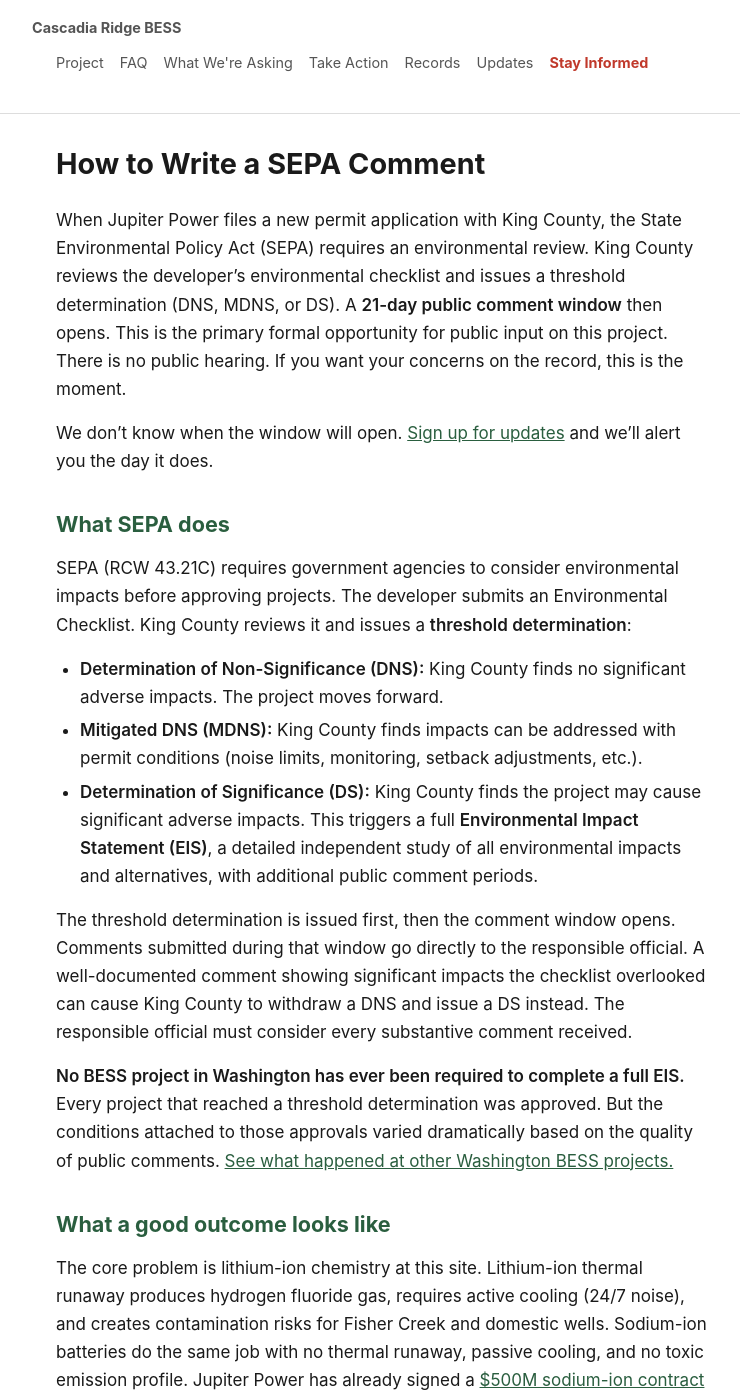
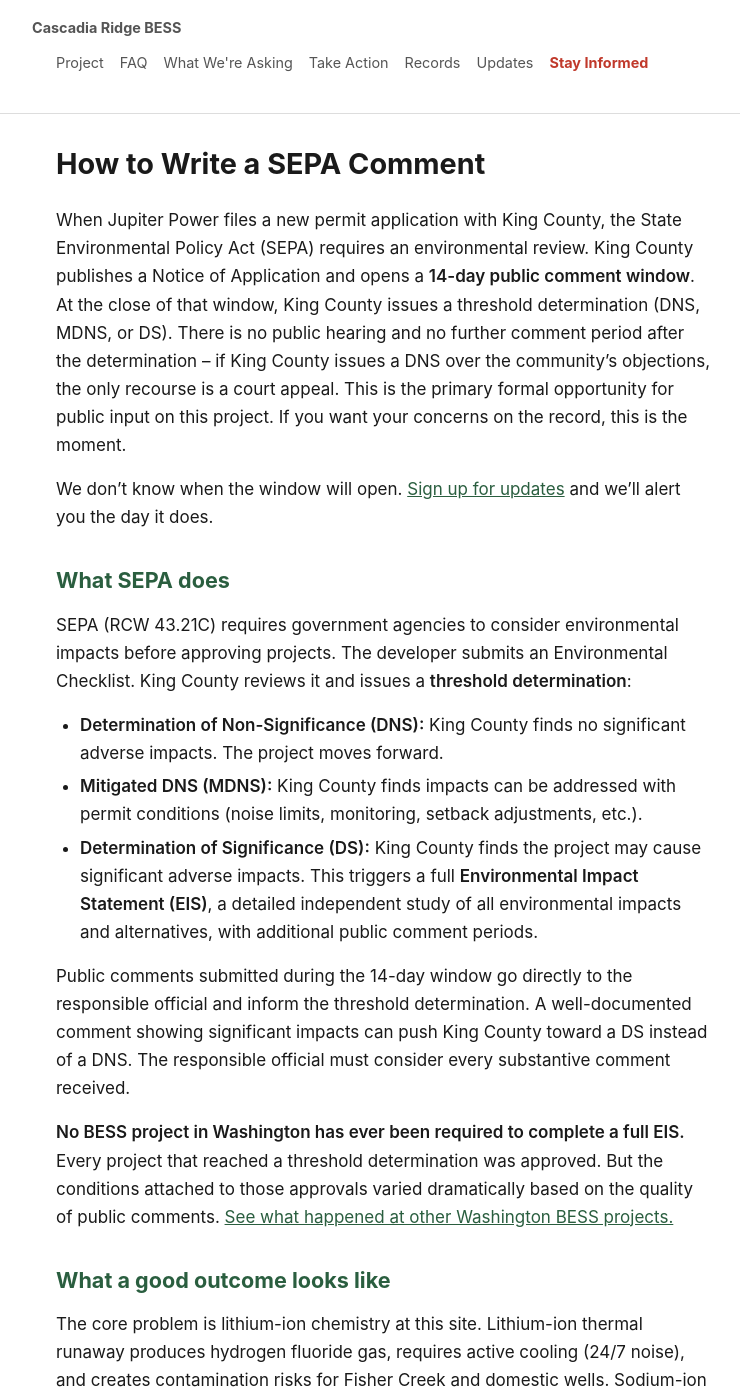
Before and after one commit to calef/cascadia-ridge-bess, a Jekyll site: the page built from _pages/sepa-comments.md, in a window 1280 px wide and 1400 px high. Shown: the whole window, without its empty margins (256-996 px from the left). Built offline with Jekyll 4.4.1, drawn with Linux system fonts in a browser that asks for light colours; some of the changed text lies outside the part shown.

```diff
--- a/_pages/sepa-comments.md
+++ b/_pages/sepa-comments.md
@@ -2,7 +2,7 @@
 title: "How to Write a SEPA Comment"
 ---
 
-When Jupiter Power files a new permit application with King County, the State Environmental Policy Act (SEPA) requires an environmental review. King County reviews the developer's environmental checklist and issues a threshold determination (DNS, MDNS, or DS). A **21-day public comment window** then opens. This is the primary formal opportunity for public input on this project. There is no public hearing. If you want your concerns on the record, this is the moment.
+When Jupiter Power files a new permit application with King County, the State Environmental Policy Act (SEPA) requires an environmental review. King County publishes a Notice of Application and opens a **14-day public comment window**. At the close of that window, King County issues a threshold determination (DNS, MDNS, or DS). There is no public hearing and no further comment period after the determination -- if King County issues a DNS over the community's objections, the only recourse is a court appeal. This is the primary formal opportunity for public input on this project. If you want your concerns on the record, this is the moment.
 
 We don't know when the window will open. [Sign up for updates](/subscribe) and we'll alert you the day it does.
 
@@ -14,7 +14,7 @@ SEPA (RCW 43.21C) requires government agencies to consider environmental impacts
 - **Mitigated DNS (MDNS):** King County finds impacts can be addressed with permit conditions (noise limits, monitoring, setback adjustments, etc.).
 - **Determination of Significance (DS):** King County finds the project may cause significant adverse impacts. This triggers a full **Environmental Impact Statement (EIS)**, a detailed independent study of all environmental impacts and alternatives, with additional public comment periods.
 
-The threshold determination is issued first, then the comment window opens. Comments submitted during that window go directly to the responsible official. A well-documented comment showing significant impacts the checklist overlooked can cause King County to withdraw a DNS and issue a DS instead. The responsible official must consider every substantive comment received.
+Public comments submitted during the 14-day window go directly to the responsible official and inform the threshold determination. A well-documented comment showing significant impacts can push King County toward a DS instead of a DNS. The responsible official must consider every substantive comment received.
 
 **No BESS project in Washington has ever been required to complete a full EIS.** Every project that reached a threshold determination was approved. But the conditions attached to those approvals varied dramatically based on the quality of public comments. [See what happened at other Washington BESS projects.](/wa-bess-sepa)
 
@@ -27,7 +27,7 @@ Either of these SEPA outcomes gets the batteries changed:
 **Determination of Significance (DS) / full EIS.** This is the strongest outcome. A DS triggers a full Environmental Impact Statement, which requires a formal **alternatives analysis** covering alternative technologies, alternative sites, and the no-action alternative. That puts the chemistry choice on the record and forces Jupiter Power to justify using lithium-ion when a non-thermal-runaway alternative is commercially available. A full EIS also means:
 
 - Independent analysis of fire risk, toxic emissions, noise, stormwater, habitat, seismic hazard, and cumulative effects
-- Additional public comment periods (21 days for scoping, 30 days for the draft EIS)
+- Additional public comment periods (scoping, and 30 days for the draft EIS)
 - Disclosure of information Jupiter Power has not provided: battery chemistry, setback distances, fire suppression design, emergency response plan, decommissioning plan, and atmospheric dispersion modeling
 
 **Mitigated DNS (MDNS) with chemistry conditions.** If King County issues an MDNS instead of a DS, the outcome depends on the conditions. An MDNS that requires a non-thermal-runaway chemistry (like sodium-ion) with passive cooling would address the primary risks this community has raised. Most of the concerns voiced at the March 23 council meeting, thermal runaway, hydrogen fluoride exposure, contaminated runoff, noise from active cooling, earthquake-to-fire risk, go away with the right chemistry.
```
Also changed, not shown: _pages/faq.md (+1 -1 lines), _pages/other-projects.md (+1 -1 lines), _pages/permitting.md (+3 -3 lines), _pages/take-action.md (+2 -2 lines).
